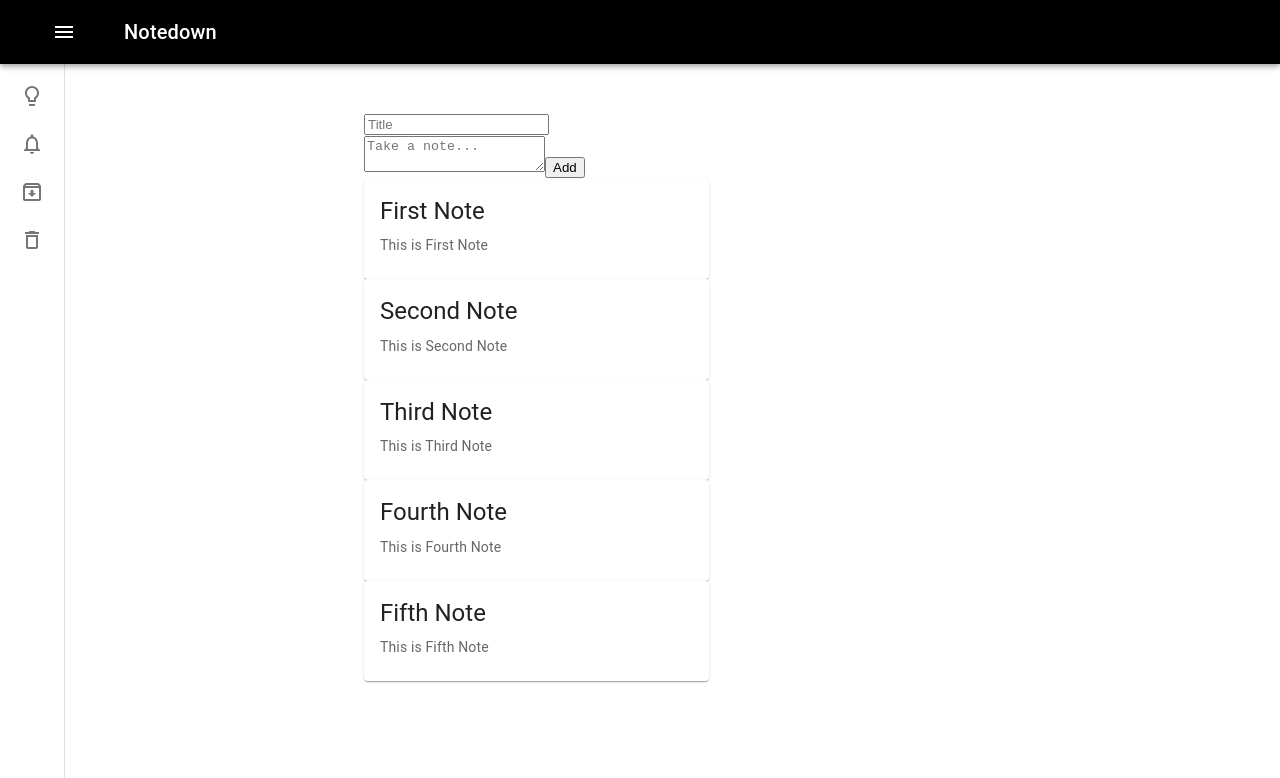
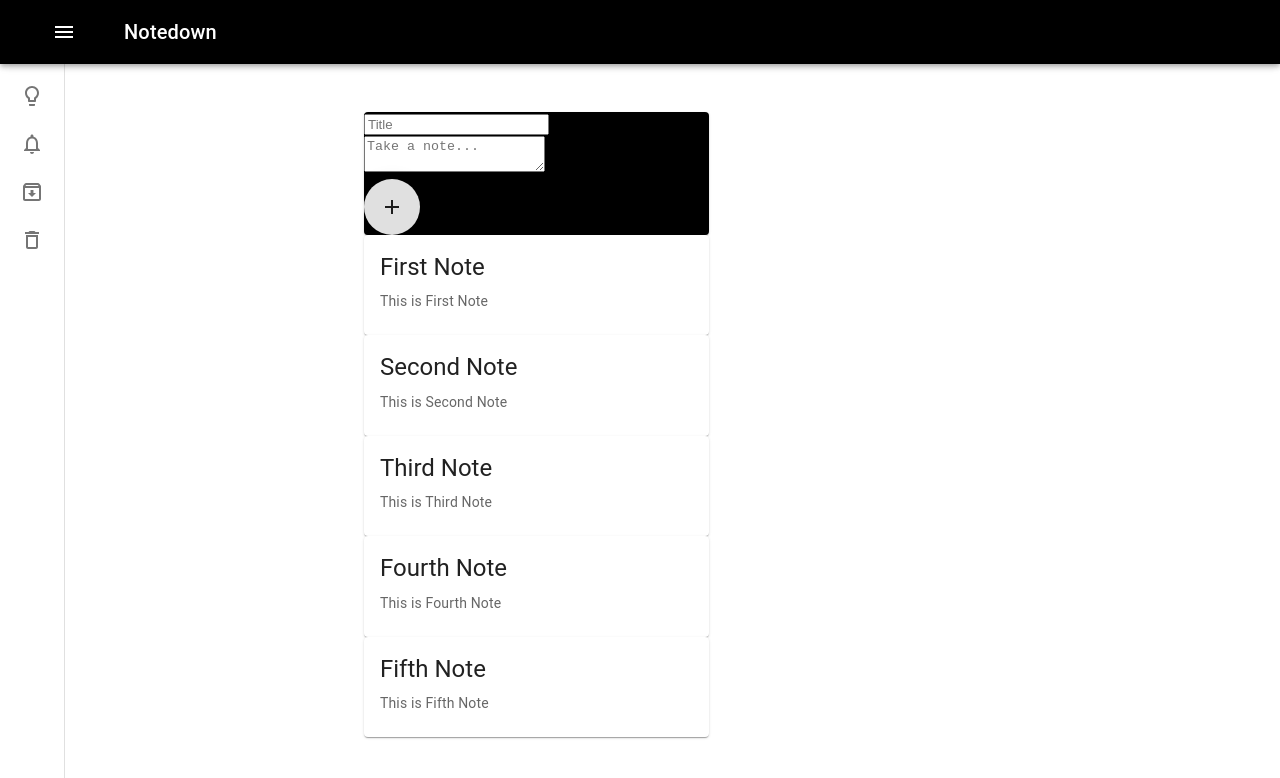
Before and after one commit to shahbaz4783/notedown, a React (Vite) app: page / in a window 1280 px wide. Shown: the top 778 px of the page. Built offline with nearby package versions, Linux system fonts and the light colour scheme; a web font is replaced by a local one.

Commit message:
takenote component function and some styling

```diff
--- a/src/components/TakeNote.jsx
+++ b/src/components/TakeNote.jsx
@@ -1,13 +1,39 @@
-import React from 'react'
+import React, { useState } from 'react';
+import { Fab } from '@mui/material';
+import AddIcon from '@mui/icons-material/Add';
+import { Card } from '@mui/material';
 
 export const TakeNote = () => {
+
+  const [note, setNote] = useState({
+    title: '',
+    body: ''
+  })
+
+  const handleChange = (e) => {
+     const { name, value } = e.target;
+
+     setNote(prevNote => {
+      return {
+        ...prevNote,
+        [name]: value
+      }
+     })
+  }
+
+  const submitNote = (e) => {
+    e.preventDefault()
+  }
+
   return (
-    <div>
+    <Card sx={{ maxWidth: 345, backgroundColor: 'black' }}>
         <form>
-            <input type='text' placeholder='Title' /> <br />
-            <textarea name='content' type='text'  placeholder='Take a note...' />
-            <button>Add</button>
+            <input name='title' type='text' onChange={handleChange} value={note.title} placeholder='Title' /> <br />
+            <textarea name='body' type='text' onChange={handleChange} value={note.body} placeholder='Take a note...' /> <br />
+            <Fab onClick={submitNote}>
+            <AddIcon />
+            </Fab>
         </form>
-    </div>
+    </Card>
   )
 }
```
